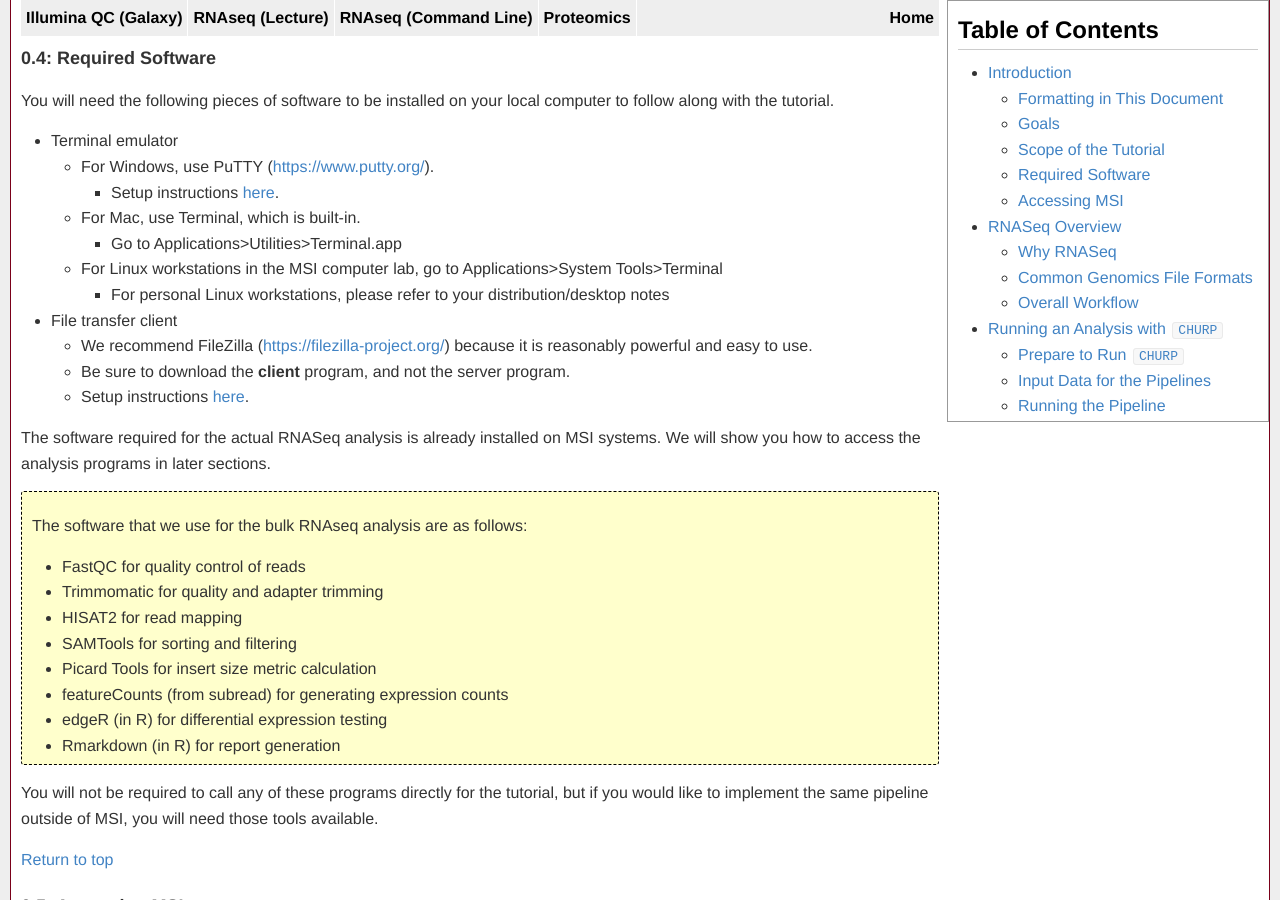
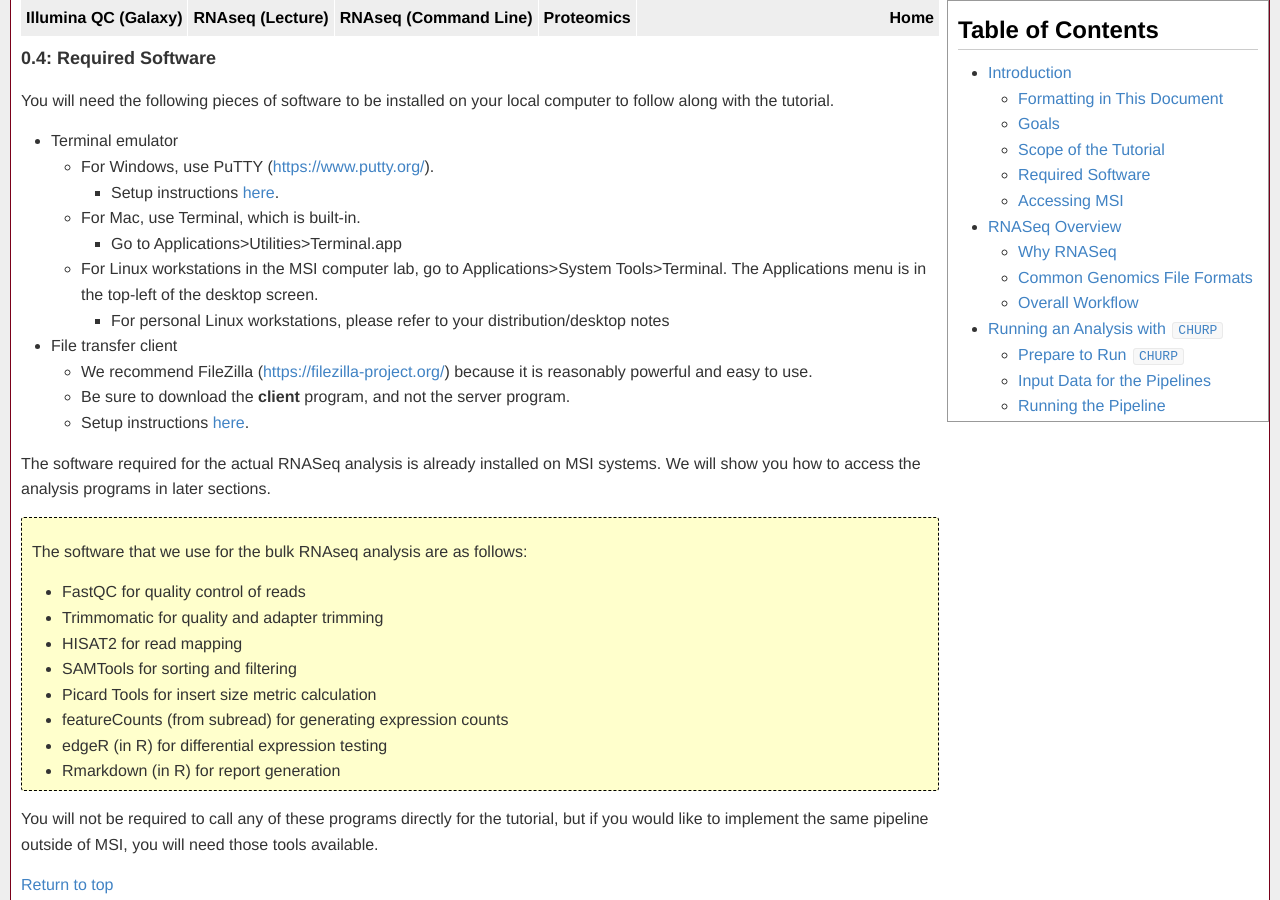
Before and after one commit to msi-ris/Tutorials, a Jekyll site: the page built from rnaseq_cmd.md, in a window 1280 px wide and 900 px high, scrolled down 1204 px. Built offline with Jekyll 4.4.1, drawn with Linux system fonts in a browser that asks for light colours.

Commit message:
Update RNAseq

```diff
--- a/rnaseq_cmd.md
+++ b/rnaseq_cmd.md
@@ -124,7 +124,9 @@ computer to follow along with the tutorial.
         - Setup instructions [here](https://www.msi.umn.edu/support/faq/how-do-i-configure-putty-connect-msi-unix-systems).
     - For Mac, use Terminal, which is built-in.
         - Go to Applications>Utilities>Terminal.app
-    - For Linux workstations in the MSI computer lab, go to Applications>System Tools>Terminal
+    - For Linux workstations in the MSI computer lab, go to
+      Applications>System Tools>Terminal. The Applications menu is in the
+      top-left of the desktop screen.
         - For personal Linux workstations, please refer to your distribution/desktop notes
 - File transfer client
     - We recommend FileZilla (<https://filezilla-project.org/>) because it is
```
